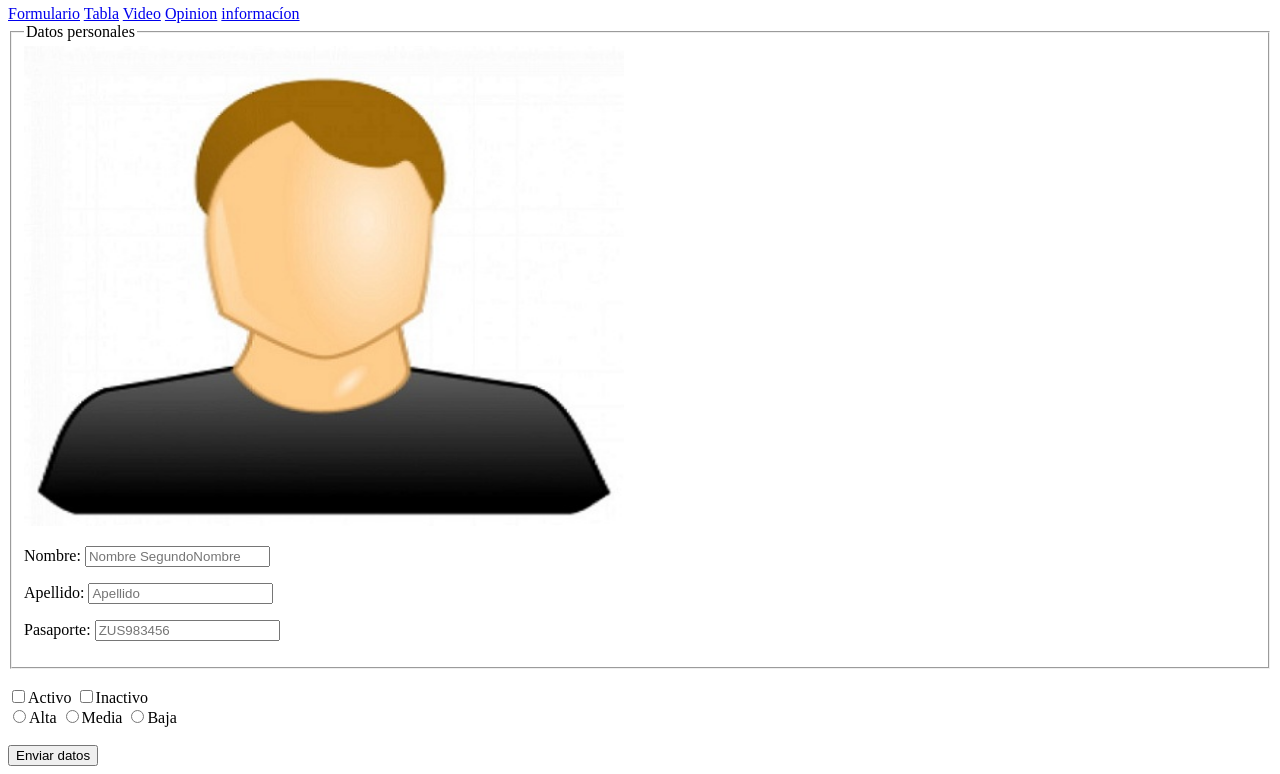
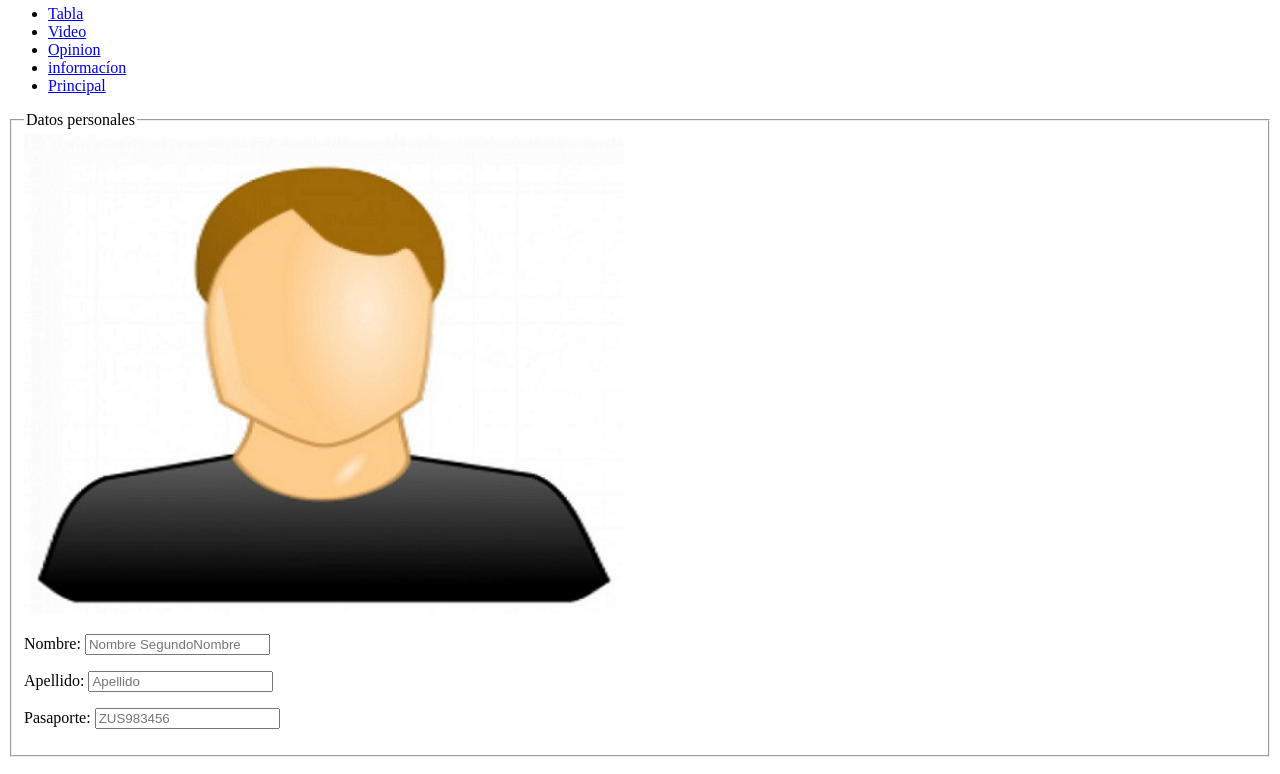
Before and after one commit to Luismiruua/monfab1, a plain HTML site: page index.html in a window 1280 px wide. Shown: the part 122-896 px from the top of the page. Drawn offline with Linux system fonts and the light colour scheme.

Commit message:
cambios indc

```diff
--- a/index.html
+++ b/index.html
@@ -13,11 +13,13 @@
         <main>
             <nav>
                 <h2>ÍNDICE</h2>
-                <a href="index.html">Formulario</a>
-                <a href="tabla.html">Tabla</a>
-                <a href="video.html">Video</a>
-                <a href="opinion.html">Opinion</a>
-                <a href="info.html">informacíon</a>
+                <ul>
+                    <li><a href="tabla.html">Tabla</a></li>
+                    <li><a href="video.html">Video</a></li>
+                    <li><a href="opinion.html">Opinion</a></li>
+                    <li><a href="info.html">informacíon</a></li>
+                    <li><a href="index.html">Principal</a></li>
+                </ul>
             </nav>
             <form class="Formulario">
                 <fieldset>
```
Also changed, not shown: info.html (+7 -5 lines), opinion.html (+7 -5 lines), tabla.html (+7 -5 lines), video.html (+7 -5 lines).
